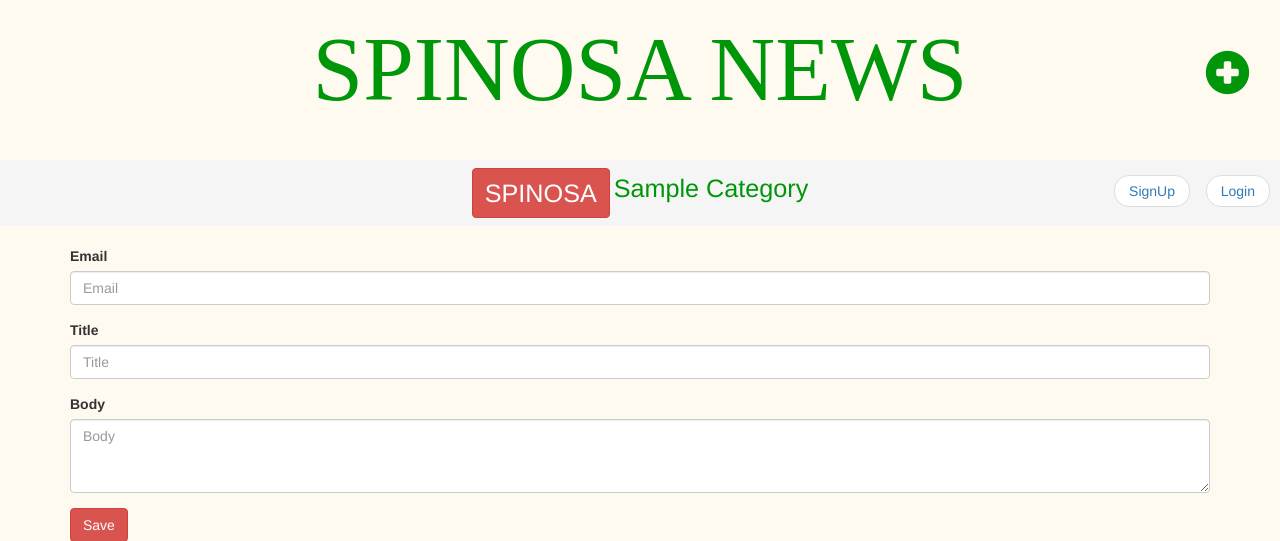
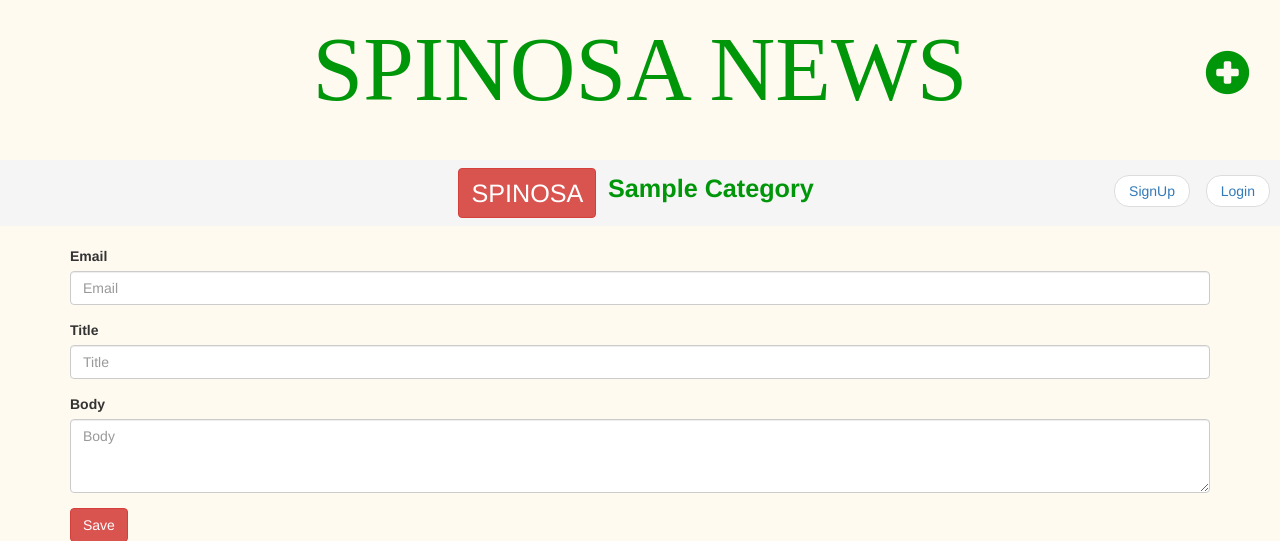
Before and after one commit to lyk2017-python/Spinosa, a Django app: page /contact/ in a window 1280 px wide. Shown: the top 541 px of the page. Run offline with Django 3.2, Linux system fonts and the light colour scheme; tables that the repository leaves empty hold one stand-in row (values such as "Sample post"); some libraries are stand-ins or nearby versions; some web fonts are replaced.

Commit message:
base.html modified

```diff
--- a/spinosanews/news/templates/news/base.html
+++ b/spinosanews/news/templates/news/base.html
@@ -48,8 +48,10 @@
 
         <ol class="breadcrumb bread-danger">
             <a style="font-size:180%;" href={% url "home" %} class="btn btn-danger"><i class="fa fa-paw"></i> SPINOSA </a>
+            <a>&nbsp;</a>
               {% for cat in categories %}
-             <li style="font-size:180%;" role="presentation"><a style="color:#00960a;" href="{% url "categorydetail" slug=cat.slug %}">{{cat.name|title}}</a></li>
+             <strong style="font-size:180%;" role="presentation"><a style="color:#00960a;" href="{% url "categorydetail" slug=cat.slug%}"> {{cat.name|title}}</a></strong>
+            <a>&nbsp;</a>
             {% endfor %}
         </ol>
     </div>
--- a/spinosanews/news/templates/news/news_detail.html
+++ b/spinosanews/news/templates/news/news_detail.html
@@ -14,7 +14,7 @@
 <br><br>
 Tags:
 {% for cat in news.categories.all %}
-    <a href="{% url "categorydetail" slug=cat.slug %}">{{cat.name|title}}</a>
+    <a href="{% url "categorydetail" slug=cat.slug %}">{{cat.name|title}}  </a>
 {% endfor %}
 
 <br>
```
